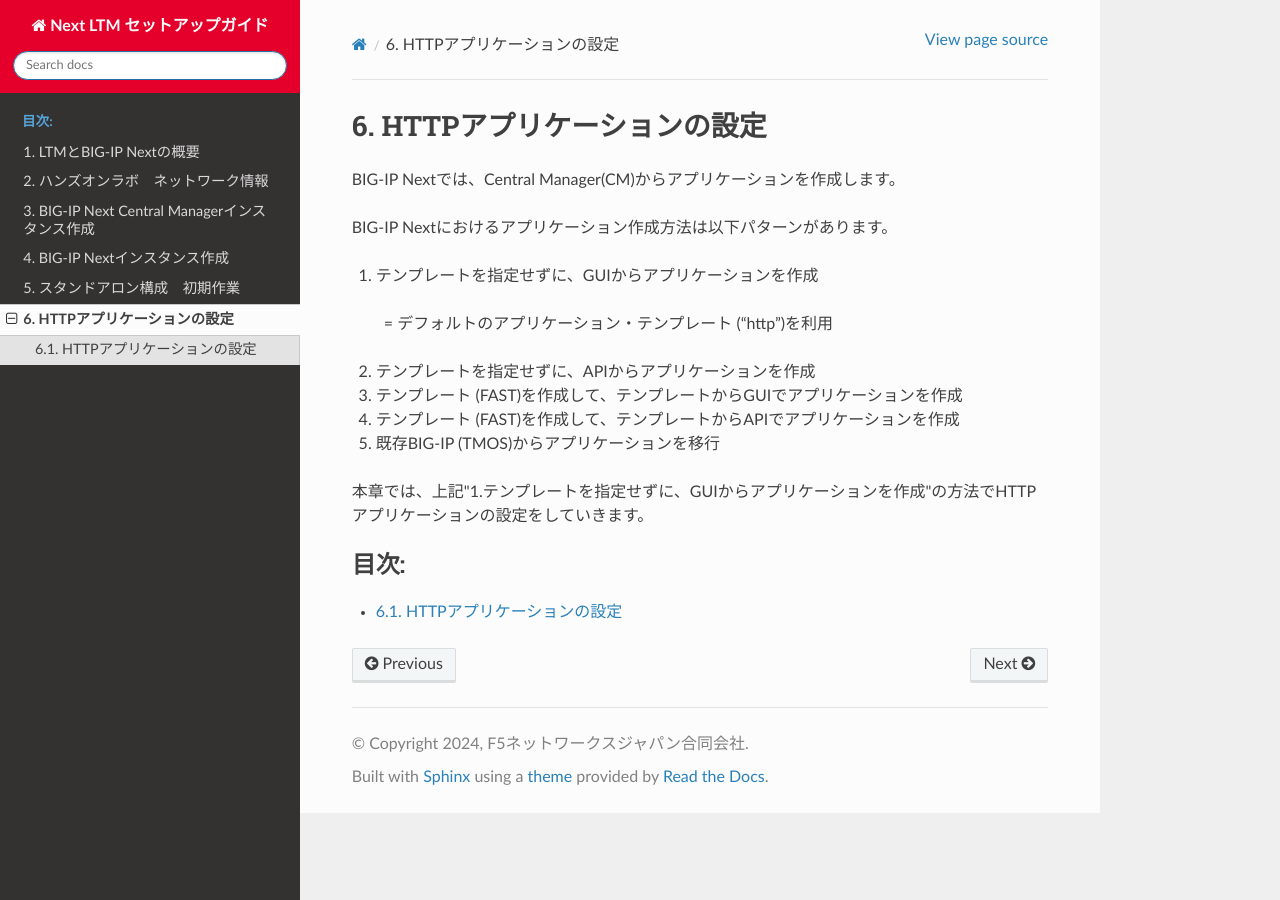
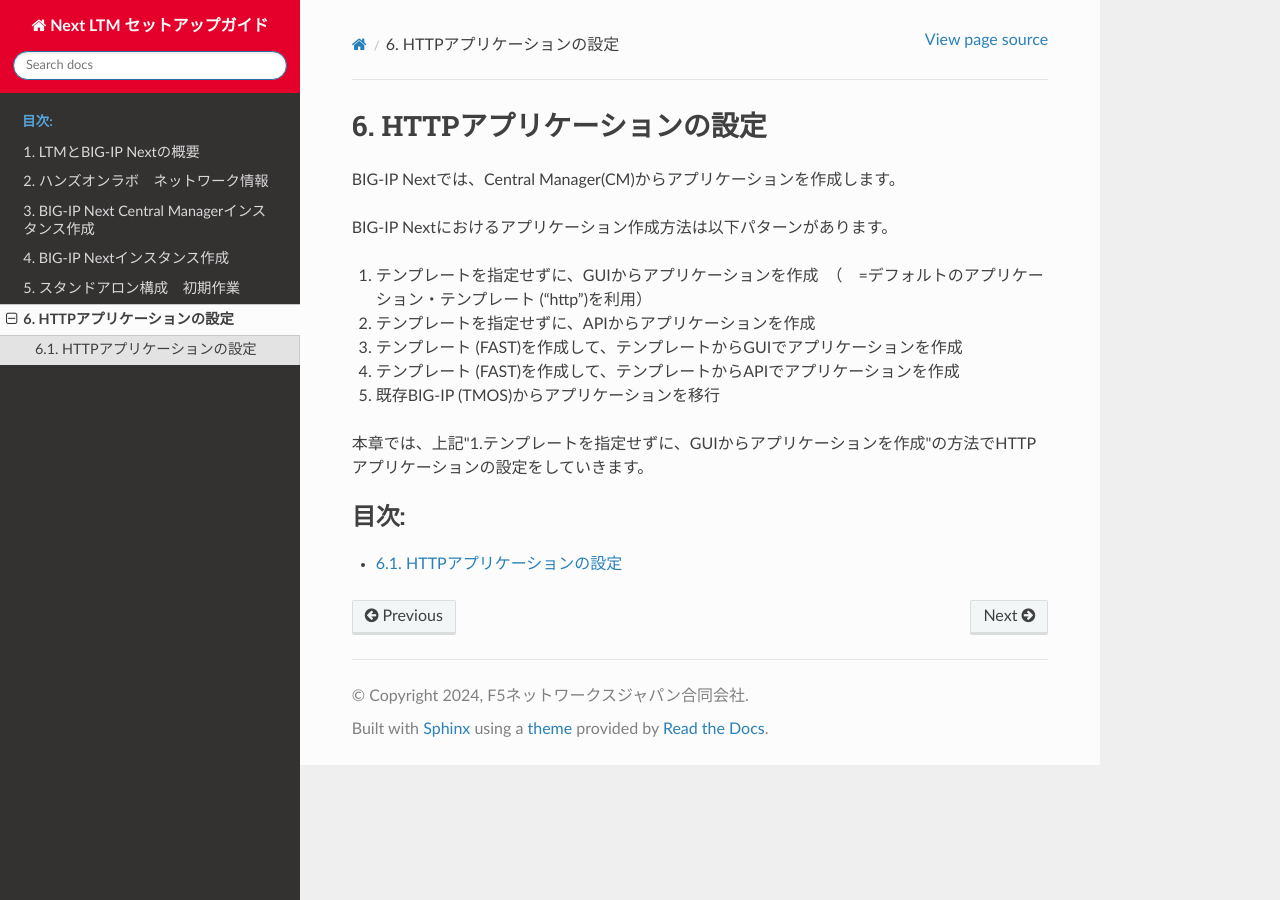
Before and after one commit to BeF5/f5j-easy-setup-next-ltm, a Sphinx documentation site: the page built from docs/content06/content06.rst, in a window 1280 px wide. Built offline with Sphinx 7.4.7 and the Read the Docs theme 2.0.0, drawn with Linux system fonts in a browser that asks for light colours.

```diff
--- a/docs/content06/content06.rst
+++ b/docs/content06/content06.rst
@@ -6,9 +6,7 @@ BIG-IP Nextでは、Central Manager(CM)からアプリケーションを作成
 
 BIG-IP Nextにおけるアプリケーション作成方法は以下パターンがあります。
 
-1. テンプレートを指定せずに、GUIからアプリケーションを作成
-　　= デフォルトのアプリケーション・テンプレート (“http”)を利用
-
+1. テンプレートを指定せずに、GUIからアプリケーションを作成　（　=デフォルトのアプリケーション・テンプレート (“http”)を利用）
 2. テンプレートを指定せずに、APIからアプリケーションを作成
 3. テンプレート (FAST)を作成して、テンプレートからGUIでアプリケーションを作成
 4. テンプレート (FAST)を作成して、テンプレートからAPIでアプリケーションを作成
```
